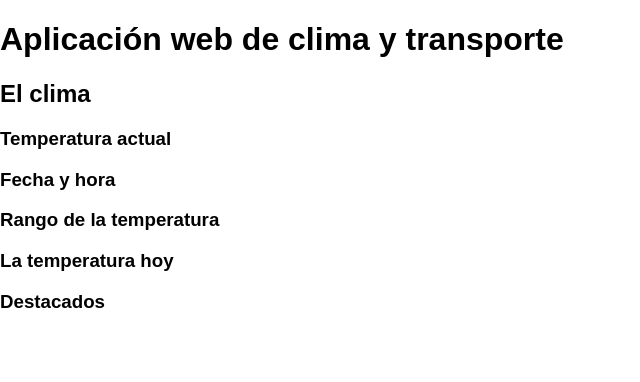
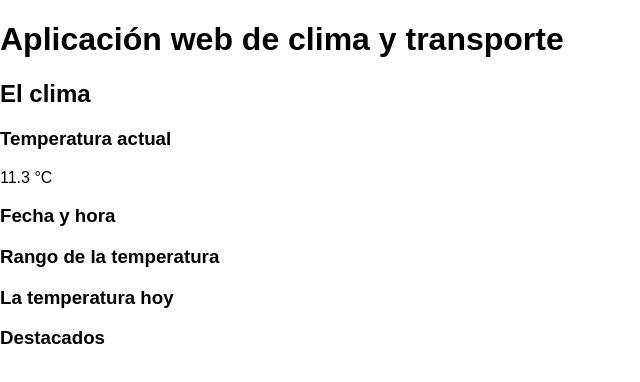
Before and after one commit to maumaco/practico-api, a React (Create React App) app: page / in a window 1280 px wide. Shown: the top 382 px of the page, without its empty margins (0-640 px from the left). Built offline with nearby package versions, Linux system fonts and the light colour scheme.

Commit message:
Se modifica el componente Temperature

```diff
--- a/src/App.js
+++ b/src/App.js
@@ -17,7 +17,14 @@ import {
 } from './constants/textNodes.js';
 
 
+import weatherData from './data/weather.json';
+
+
 export default function App() {
+  // <Temperature />
+  const currentTemperature = weatherData.current_weather.temperature;
+  const currentTemperatureUnit = weatherData.current_weather_units.temperature;
+
   return (
     <>
       <header>
@@ -26,8 +33,14 @@ export default function App() {
 
       <main>
         <section>
-          <WeatherDashboard title={WEATHER_DASHBOARD_HEADING}>
-            <Temperature title={TEMPERATURE_HEADING} />
+          <WeatherDashboard
+            title={WEATHER_DASHBOARD_HEADING}
+          >
+            <Temperature
+              temperature={currentTemperature}
+              title={TEMPERATURE_HEADING}
+              unit={currentTemperatureUnit}
+            />
             <Time title={TIME_HEADING} />
             <TemperatureRange title={TEMPERATURE_RANGE_HEADING} />
             <Today title={TODAY_HEADING}/>
--- a/src/components/Temperature.js
+++ b/src/components/Temperature.js
@@ -1,7 +1,8 @@
-export default function Temperature({ title }) {
+export default function Temperature({ title, temperature, unit }) {
   return (
     <article>
       <h3>{title}</h3>
+      <p>{temperature} {unit}</p>
     </article>
   );
 }
```
